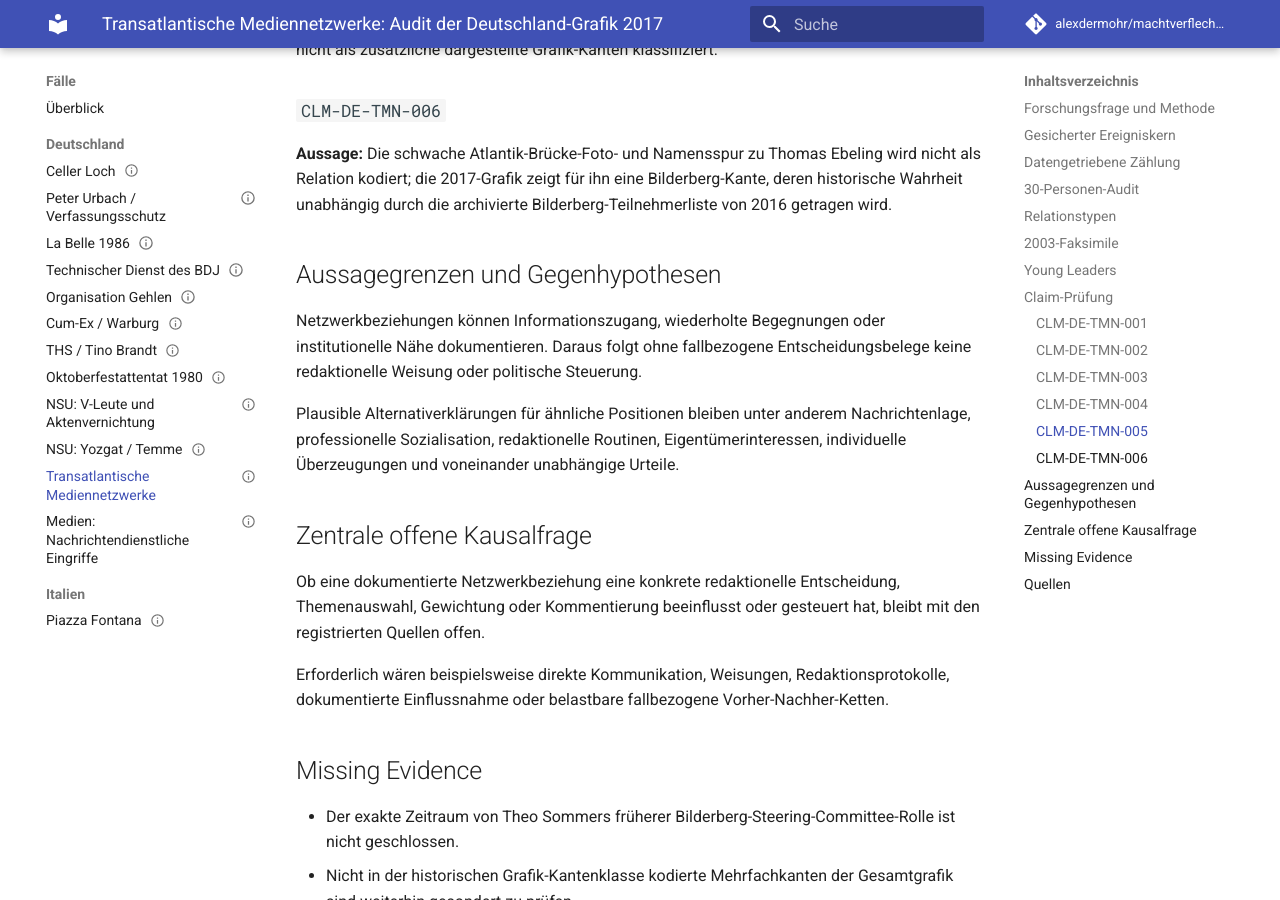
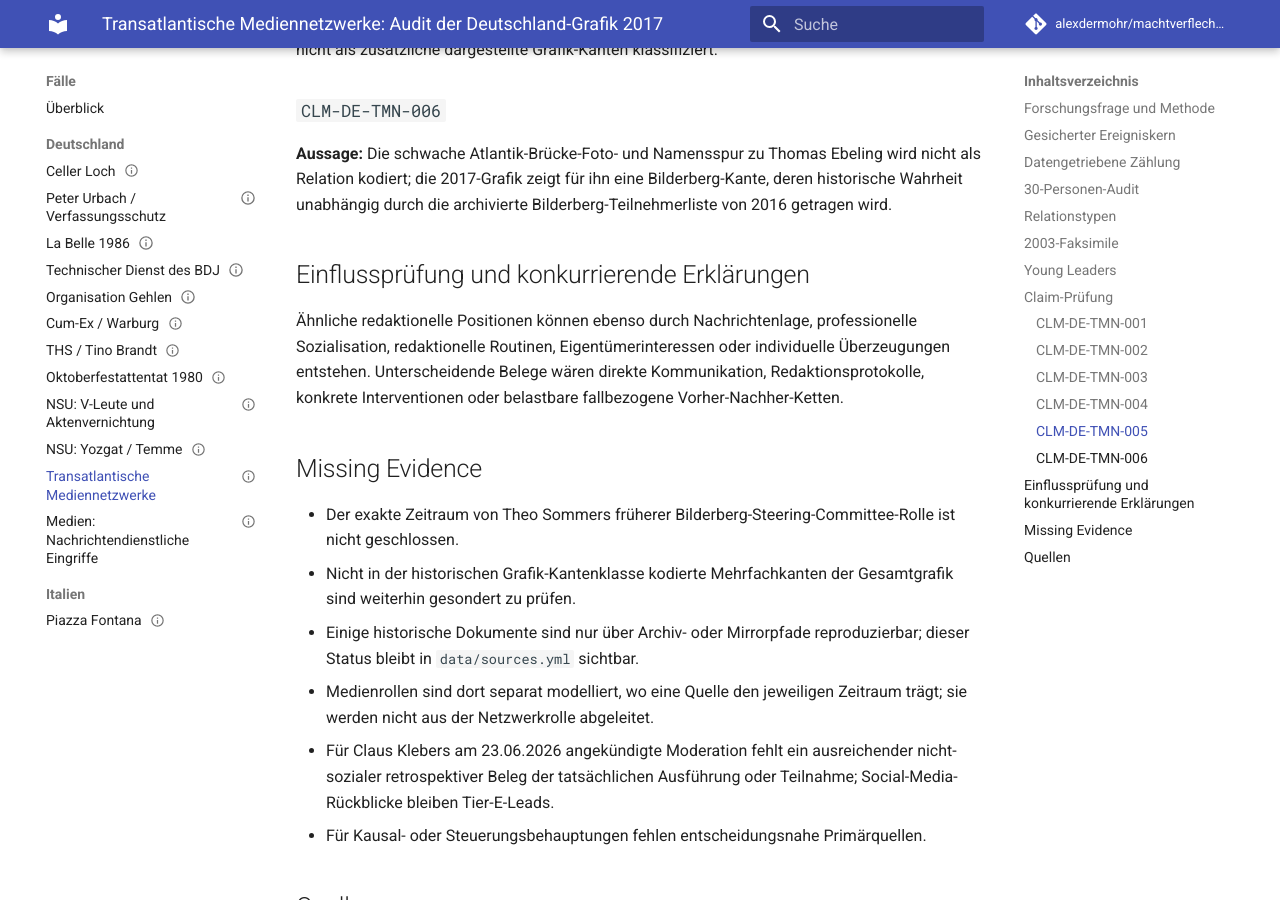
Before and after one commit to alexdermohr/machtverflechtungen, an MkDocs documentation site: the page built from docs/faelle/de/transatlantik-mediennetzwerk-2017-2026.md, in a window 1280 px wide and 900 px high, scrolled down 8006 px. Built offline with MkDocs 1.6.1 and Material for MkDocs 9.7.7, drawn with Linux system fonts in a browser that asks for light colours; comment, search, counter and statistics services are not loaded.

Commit message:
docs: remove remaining repetitive caveats and tighten style guard

```diff
--- a/docs/faelle/de/transatlantik-mediennetzwerk-2017-2026.md
+++ b/docs/faelle/de/transatlantik-mediennetzwerk-2017-2026.md
@@ -476,17 +476,9 @@
 
 **Aussage:** Die schwache Atlantik-Brücke-Foto- und Namensspur zu Thomas Ebeling wird nicht als Relation kodiert; die 2017-Grafik zeigt für ihn eine Bilderberg-Kante, deren historische Wahrheit unabhängig durch die archivierte Bilderberg-Teilnehmerliste von 2016 getragen wird.
 
-## Aussagegrenzen und Gegenhypothesen
+## Einflussprüfung und konkurrierende Erklärungen
 
-Netzwerkbeziehungen können Informationszugang, wiederholte Begegnungen oder institutionelle Nähe dokumentieren. Daraus folgt ohne fallbezogene Entscheidungsbelege keine redaktionelle Weisung oder politische Steuerung.
-
-Plausible Alternativerklärungen für ähnliche Positionen bleiben unter anderem Nachrichtenlage, professionelle Sozialisation, redaktionelle Routinen, Eigentümerinteressen, individuelle Überzeugungen und voneinander unabhängige Urteile.
-
-## Zentrale offene Kausalfrage
-
-Ob eine dokumentierte Netzwerkbeziehung eine konkrete redaktionelle Entscheidung, Themenauswahl, Gewichtung oder Kommentierung beeinflusst oder gesteuert hat, bleibt mit den registrierten Quellen offen.
-
-Erforderlich wären beispielsweise direkte Kommunikation, Weisungen, Redaktionsprotokolle, dokumentierte Einflussnahme oder belastbare fallbezogene Vorher-Nachher-Ketten.
+Ähnliche redaktionelle Positionen können ebenso durch Nachrichtenlage, professionelle Sozialisation, redaktionelle Routinen, Eigentümerinteressen oder individuelle Überzeugungen entstehen. Unterscheidende Belege wären direkte Kommunikation, Redaktionsprotokolle, konkrete Interventionen oder belastbare fallbezogene Vorher-Nachher-Ketten.
 
 ## Missing Evidence
 
```
Also changed, not shown: docs/faelle/de/medien-nachrichtendienst-crosslayer.md (+1 -5 lines), docs/quellen/oktoberfestattentat-1980-spurenpruefung.md (+0 -2 lines), 1 other file.
